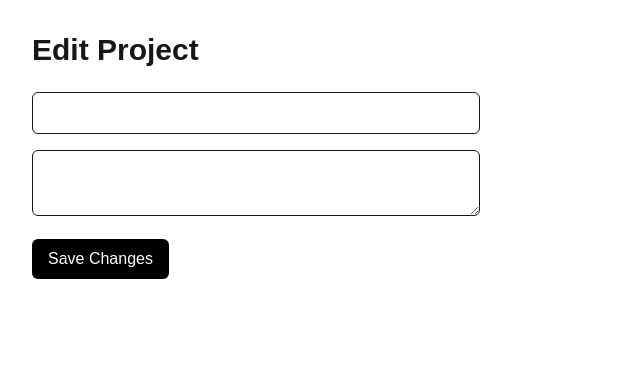
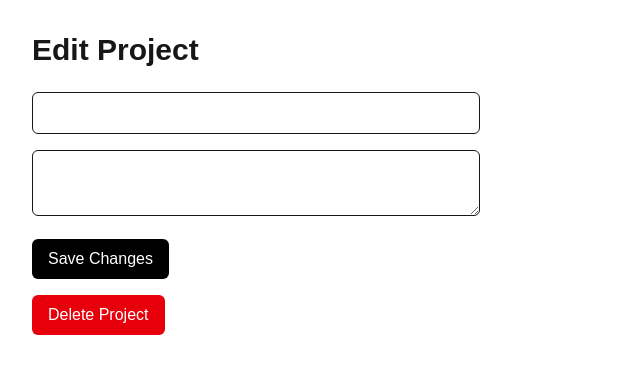
Before and after one commit to hayderalhatemi/devlog, a Next.js app in the folder frontend/: page /teams/1/projects/1/edit in a window 1280 px wide. Shown: the top 374 px of the page, without its empty margins (0-640 px from the left). Built offline with nearby package versions, Linux system fonts and the light colour scheme; no server answers; sample sign-in values are in the browser's storage.

Commit message:
feat: add project deletion

```diff
--- a/frontend/src/app/teams/[teamId]/projects/[projectId]/edit/page.tsx
+++ b/frontend/src/app/teams/[teamId]/projects/[projectId]/edit/page.tsx
@@ -67,6 +67,39 @@ export default function EditProjectPage() {
     }
   }
 
+  async function handleDelete() {
+    const confirmed = window.confirm(
+      "Are you sure you want to delete this project?",
+    );
+
+    if (!confirmed) {
+      return;
+    }
+
+    const token = localStorage.getItem("token");
+
+    if (!token) {
+      router.replace("/login");
+      return;
+    }
+
+    const response = await fetch(
+      `${process.env.NEXT_PUBLIC_API_URL}/api/teams/${params.teamId}/projects/${params.projectId}`,
+      {
+        method: "DELETE",
+        headers: {
+          Authorization: `Bearer ${token}`,
+        },
+      },
+    );
+
+    const data = await response.json();
+
+    if (data.success) {
+      router.push(`/teams/${params.teamId}`);
+    }
+  }
+
   return (
     <main className="p-8">
       <h1 className="text-3xl font-bold">Edit Project</h1>
@@ -92,6 +125,13 @@ export default function EditProjectPage() {
           Save Changes
         </button>
       </form>
+
+      <button
+        onClick={handleDelete}
+        className="mt-4 cursor-pointer rounded-md bg-red-600 px-4 py-2 text-white"
+      >
+        Delete Project
+      </button>
     </main>
   );
 }
```
